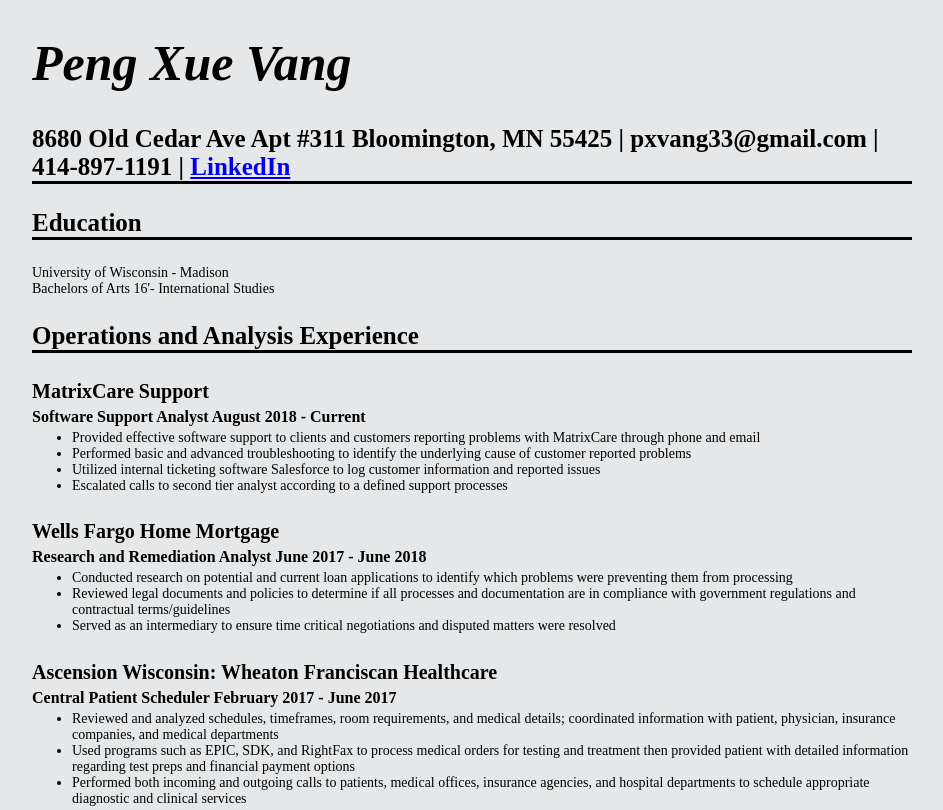
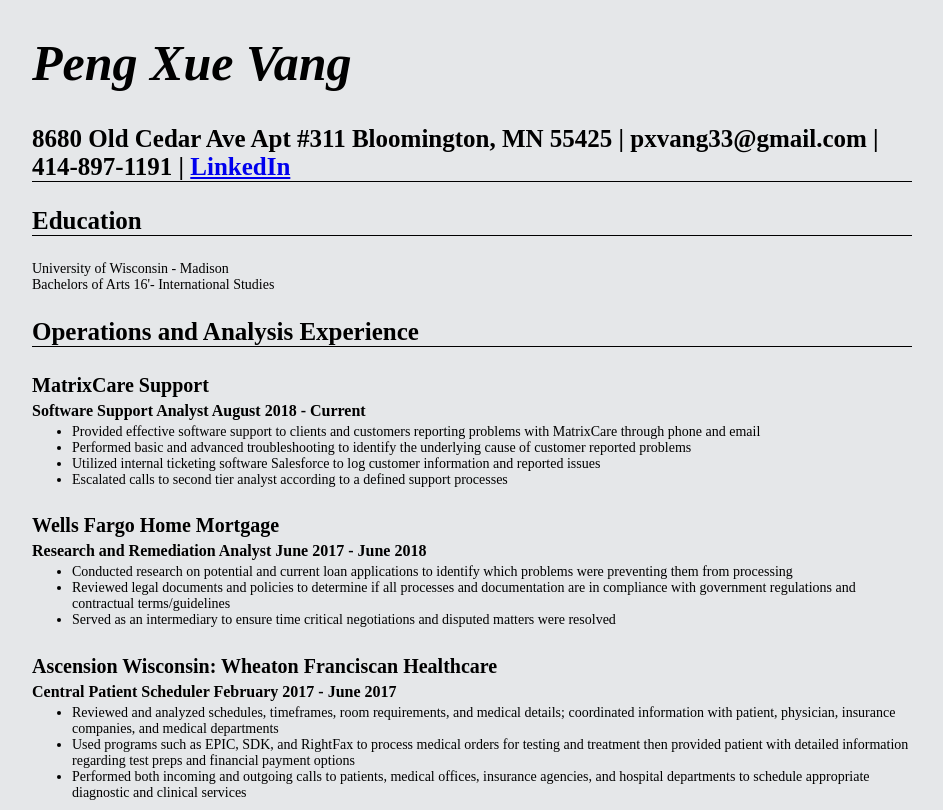
Before and after one commit to pxvang33/pxvang33.github.io, a plain HTML site: page index.html in a window 1280 px wide. Shown: the top 810 px of the page, without its empty margins (168-1111 px from the left). Drawn offline with Linux system fonts and the light colour scheme.

Commit message:
Update style.css

```diff
--- a/style.css
+++ b/style.css
@@ -17,12 +17,12 @@ h1 {
 
 h2 {
   font-size: 25px;
-  border-bottom: 3px solid #000000;
+  border-bottom: 1px solid #000000;
 }
 
 h3 {
   font-size: 25px;
-   border-bottom: 3px solid #000000;
+   border-bottom: 1px solid #000000;
 }
 
 h4 {
```
